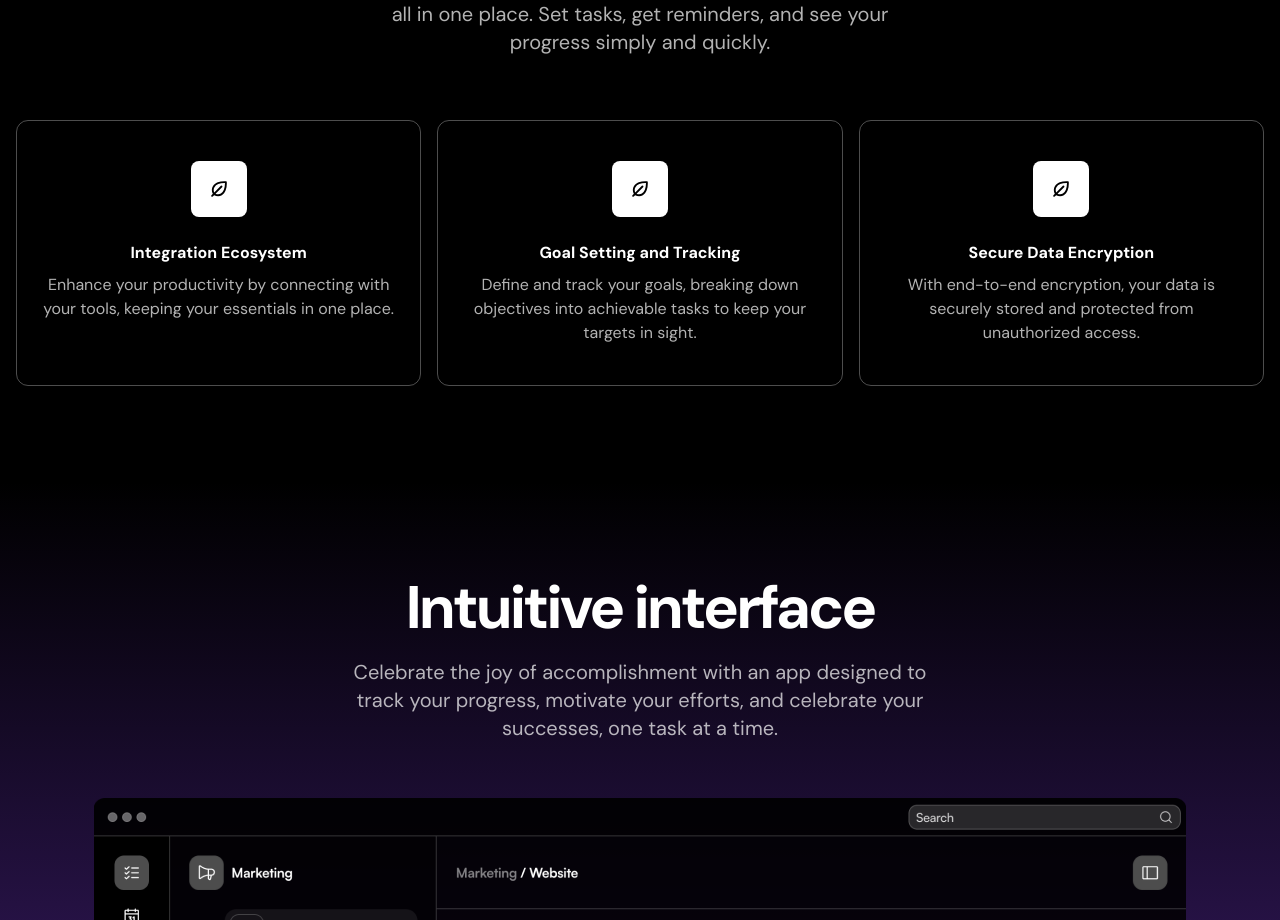
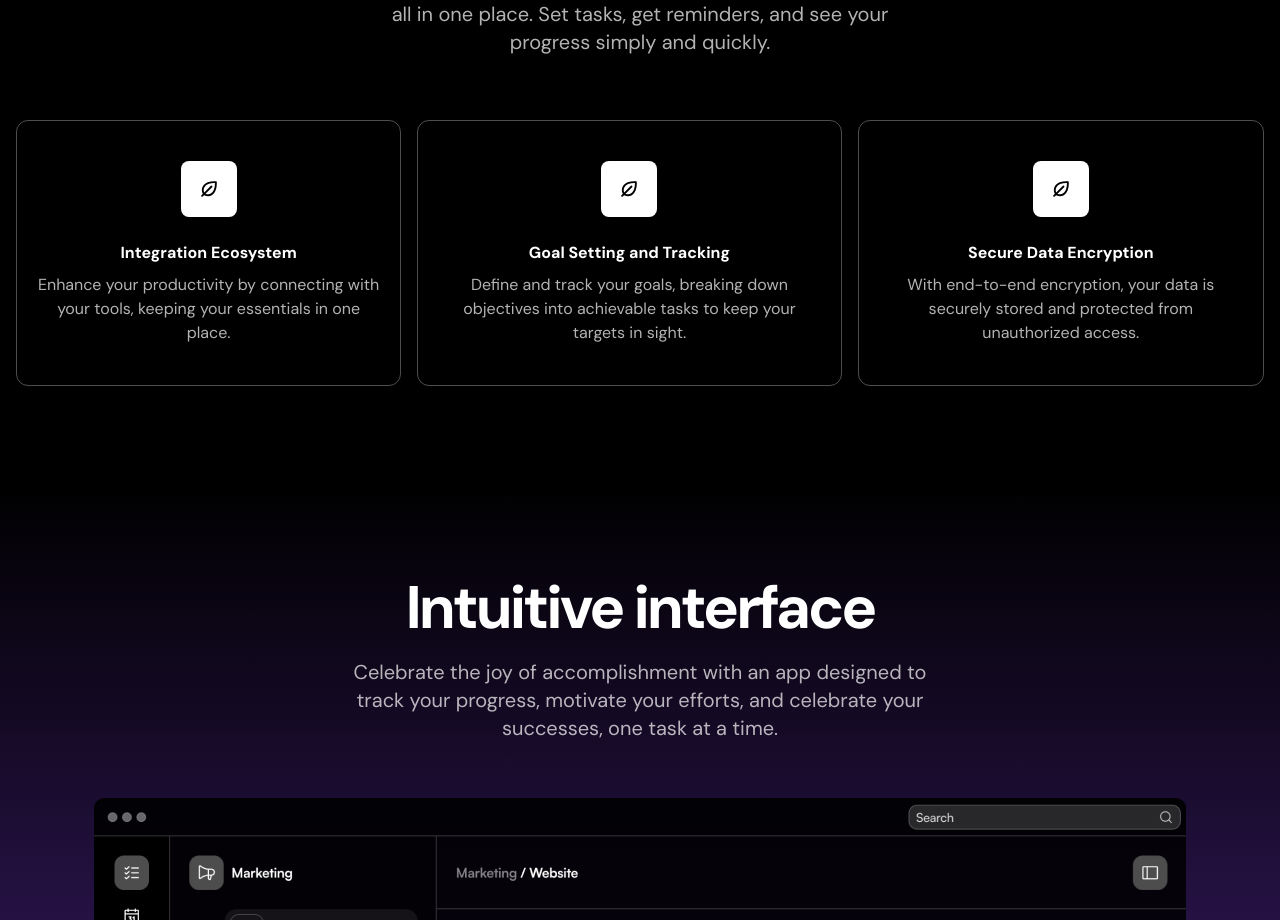
Before and after one commit to theahmetgg/saas-website-dark-landing-page, a Next.js app: page / in a window 1280 px wide. Shown: the part 1330-2250 px from the top of the page. Built offline with nearby package versions, Linux system fonts and the light colour scheme.

Commit message:
Features Animation

```diff
--- /dev/null
+++ b/src/components/Feature.tsx
@@ -0,0 +1,52 @@
+"use client";
+import React, { useEffect, useRef } from "react";
+import EcosystemIcon from "../assets/icons/ecosystem.svg";
+import { motion, useMotionTemplate, useMotionValue } from "framer-motion";
+const Feature = ({
+  title,
+  description,
+}: {
+  title: string;
+  description: string;
+}) => {
+  const offsetX = useMotionValue(-100);
+  const offsetY = useMotionValue(-100);
+  const maskImage = useMotionTemplate`radial-gradient(100px 100px at ${offsetX}px ${offsetY}px,black,transparent)`;
+  const border = useRef<HTMLDivElement>(null);
+  useEffect(() => {
+    const updateMousePosition = (e: MouseEvent) => {
+      //e.x
+      //e.y
+      if (!border.current) return;
+      const borderRect = border.current?.getBoundingClientRect();
+      offsetX.set(e.x - borderRect.x);
+      offsetY.set(e.x - borderRect.y);
+    };
+    window.addEventListener("mousemove", updateMousePosition);
+    return () => {
+      window.removeEventListener("mousemove", updateMousePosition);
+    };
+  }, []);
+
+  return (
+    <div>
+      <div className="border border-white/30 px-5 py-10 text-center rounded-xl sm:flex-1 relative">
+        <motion.div
+          className="absolute inset-0 border-2 border-purple-400 rounded-xl"
+          style={{
+            WebkitMaskImage: maskImage,
+            maskImage,
+          }}
+          ref={border}
+        ></motion.div>
+        <div className="inline-flex h-14 w-14 bg-white text-black justify-center items-center rounded-lg">
+          <EcosystemIcon />
+        </div>
+        <h3 className="mt-6 font-bold ">{title}</h3>
+        <p className="mt-2 text-white/70">{description}</p>
+      </div>
+    </div>
+  );
+};
+
+export default Feature;
--- a/src/components/Features.tsx
+++ b/src/components/Features.tsx
@@ -1,4 +1,6 @@
-import EcosystemIcon from "../assets/icons/ecosystem.svg";
+"use client";
+import Feature from "./Feature";
+
 const features = [
   {
     title: "Integration Ecosystem",
@@ -33,16 +35,7 @@ const Features = () => {
         </div>
         <div className="mt-16 flex flex-col sm:flex-row gap-4">
           {features.map(({ title, description }) => (
-            <div
-              key={title}
-              className="border border-white/30 px-5 py-10 text-center rounded-xl sm:flex-1"
-            >
-              <div className="inline-flex h-14 w-14 bg-white text-black justify-center items-center rounded-lg">
-                <EcosystemIcon />
-              </div>
-              <h3 className="mt-6 font-bold ">{title}</h3>
-              <p className="mt-2 text-white/70">{description}</p>
-            </div>
+            <Feature title={title} description={description} key={title} />
           ))}
         </div>
       </div>
```
